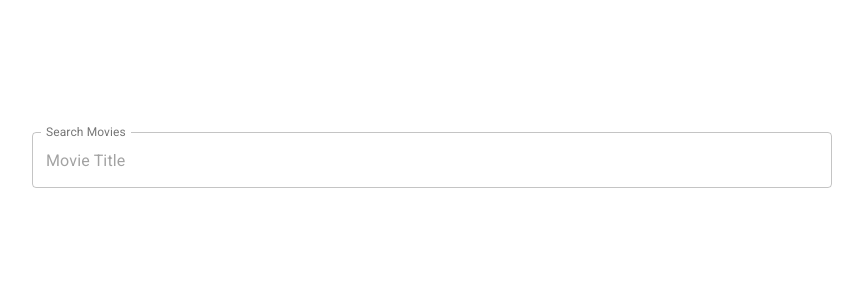
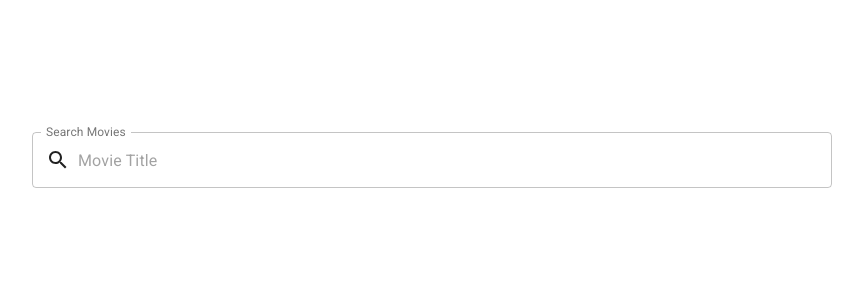
Before and after one commit to LucasLeibs/Shopify-Challenge, a React (Create React App) app: page / in a window 1280 px wide. Shown: the top 300 px of the page, without its empty margins (216-1079 px from the left). Built offline with nearby package versions, Linux system fonts and the light colour scheme.

Commit message:
added search icon inside of the search  bar

```diff
--- a/package.json
+++ b/package.json
@@ -4,6 +4,7 @@
   "private": true,
   "dependencies": {
     "@material-ui/core": "^4.11.2",
+    "@material-ui/icons": "^4.11.2",
     "@testing-library/jest-dom": "^5.11.4",
     "@testing-library/react": "^11.1.0",
     "@testing-library/user-event": "^12.1.10",
--- a/src/App.js
+++ b/src/App.js
@@ -1,11 +1,14 @@
 import logo from './logo.svg';
 import './App.css';
 import SearchBar from './components/SearchBar'
+import MovieContainer from './containers/MovieContainer'
 
 function App() {
+
   return (
     <div>
     <SearchBar/>
+    <MovieContainer />
     </div>
   );
 }
--- a/src/components/MovieCards.js
+++ b/src/components/MovieCards.js
@@ -0,0 +1,9 @@
+import React from 'react'
+
+export default function MovieCards() {
+    return (
+        <div>
+
+        </div>
+    )
+}
--- a/src/components/SearchBar.js
+++ b/src/components/SearchBar.js
@@ -1,14 +1,17 @@
 import React, { Component } from 'react'
 import TextField from '@material-ui/core/TextField'
 import InputBase from '@material-ui/core/InputBase'
+import SearchIcon from '@material-ui/icons/Search';
+import InputAdornment from '@material-ui/core/InputAdornment';
 
 export default class SearchBar extends Component {
     render() {
         return (
     <form className="search-bar">
+
            <TextField
           id="outlined-full-width"
-          label="Search Movies"
+          label='Search Movies'
           style={{ margin: 8 }}
           placeholder="Movie Title"
 
@@ -16,9 +19,17 @@ export default class SearchBar extends Component {
           margin="normal"
           InputLabelProps={{
             shrink: true,
-          }}
+              }}
+        InputProps={{
+                startAdornment: (
+                    <InputAdornment position="start">
+                      <SearchIcon />
+                    </InputAdornment>
+                  ),
+            }}
           variant="outlined"
         />
+
     </form>
 
         )
--- a/src/containers/MovieContainer.js
+++ b/src/containers/MovieContainer.js
@@ -0,0 +1,15 @@
+import React, { Component } from 'react'
+import MovieCards from '../components/MovieCards'
+
+export default class MovieContainer extends Component {
+    state = {
+        movies:[]
+    }
+    render() {
+        return (
+            <div>
+                <MovieCards />
+            </div>
+        )
+    }
+}
```
Also changed, not shown: 2 other files (tests, documents, lock files or other folders).
